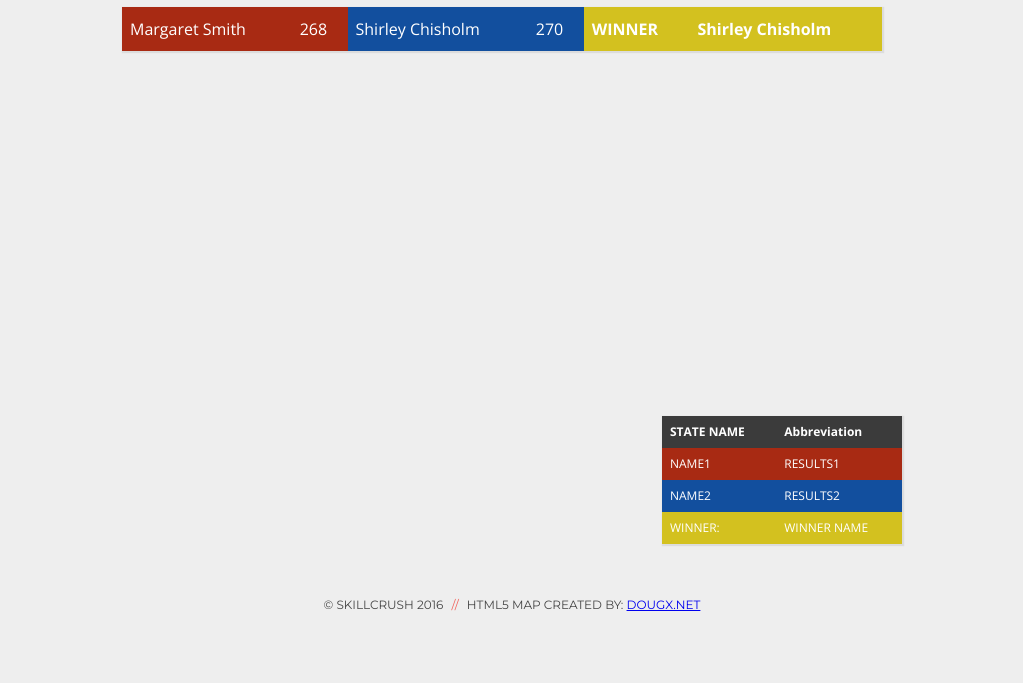
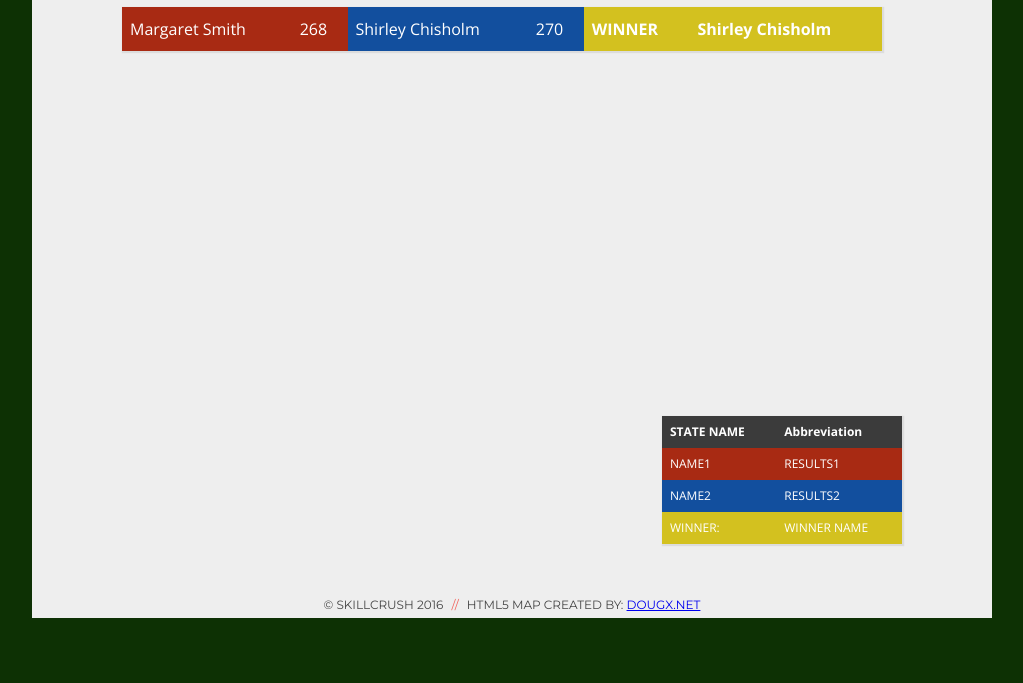
Before and after one commit to bettameta/election-map, a plain HTML site: page index.html in a window 1280 px wide. Shown: the part 117-800 px from the top of the page, without its empty margins (128-1151 px from the left). Drawn offline with nearby package versions, Linux system fonts and the light colour scheme; a script that the page names is missing.

Commit message:
Refreshed look and revised codepen to reflect changes.  Also added icon should I make this a gh-pages project.

```diff
--- a/index.html
+++ b/index.html
@@ -6,6 +6,7 @@
         <link href='http://fonts.googleapis.com/css?family=Open+Sans:400italic,400,700|Montserrat:400,700' rel='stylesheet' type='text/css'>
         <link href="https://fonts.googleapis.com/css?family=Bitter" rel="stylesheet">
         <link rel="stylesheet" type="text/css" href="style.css">
+        <link rel="icon" href="img/flag.png">
         <!--Javascript link to HTML-->
         <script src="script.js" defer></script>
     </head>
--- a/style.css
+++ b/style.css
@@ -11,7 +11,7 @@ body {
   color: #454545;
   margin: 0px;
   padding: 0px;
-  background-color: #eee;
+  background-color: #0d3104;
 }
 
 header {
```
Also changed, not shown: img/flag.png (added).
